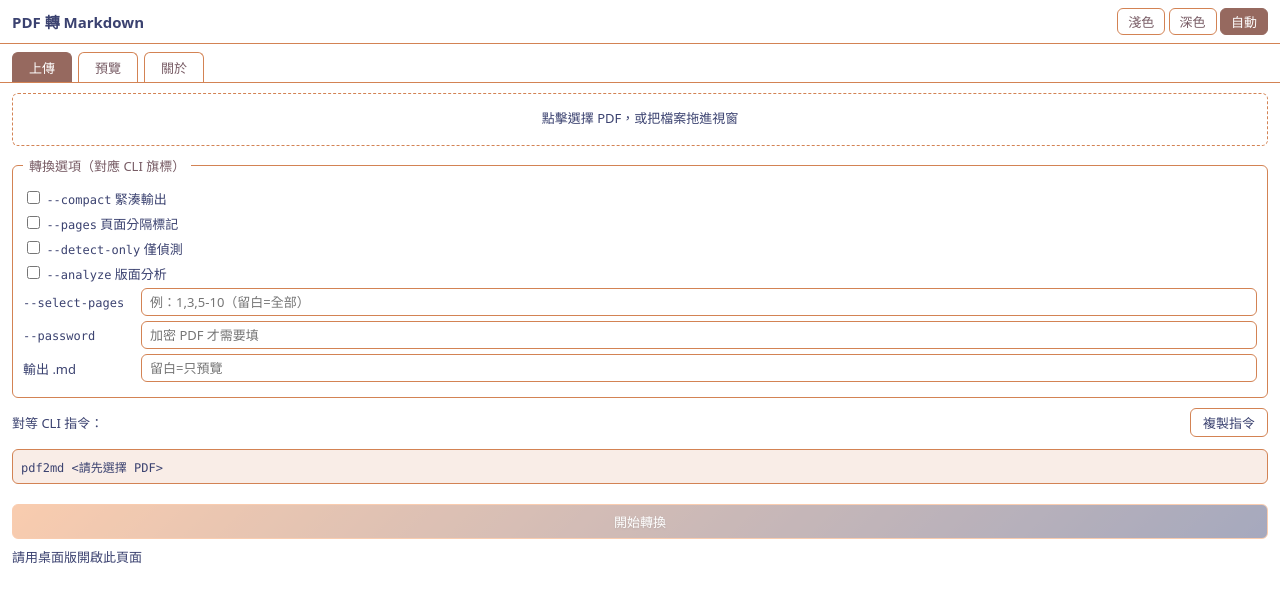
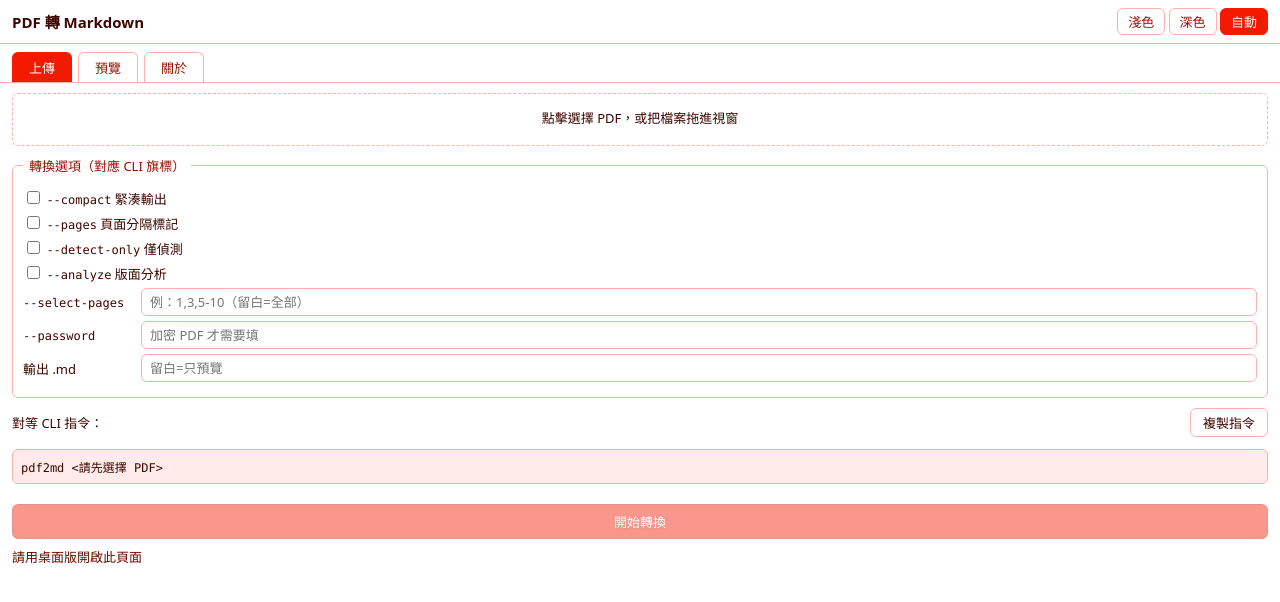
Before and after one commit to renfu-her/pdf2md-gui, a plain HTML site: page ui/index.html in a window 1280 px wide. Drawn offline with Linux system fonts and the light colour scheme.

Commit message:
0.11.0：bittersweet 紅色主題＋單色按鈕壓下態

```diff
--- a/tauri.conf.json
+++ b/tauri.conf.json
@@ -1,7 +1,7 @@
 {
   "$schema": "https://schema.tauri.app/config/2",
   "productName": "PDF 轉 Markdown",
-  "version": "0.10.0",
+  "version": "0.11.0",
   "identifier": "local.pdf2md.gui",
   "build": {
     "frontendDist": "ui"
--- a/ui/styles.css
+++ b/ui/styles.css
@@ -1,71 +1,71 @@
-/* Brand series: colorate RGB linear blend F2904F -> 3B4270.
-   Steps: #F2904F #D38354 #B5765A #96695F #785C65 #594F6A #3B4270.
+/* Brand series: bittersweet shades (colordrop).
+   Steps: #FFDAD6 #FFB1A9 #FE887B #FE5F4D #FE3620 #F41901 #C61501 #981001 #6B0B01 #3D0600.
    Every chromatic role below comes from these steps; only white/black
    (page neutral, button text, text shadow) stand outside the series. */
 :root {
   --bg: #ffffff;
-  --fg: #3B4270;
-  --muted: #785C65;
-  --border: #D38354;
-  --accent: #96695F;
+  --fg: #3D0600;
+  --muted: #981001;
+  --border: #FFB1A9;
+  --accent: #F41901;
   --accent-fg: #ffffff;
-  --action-from: #F2904F;
-  --action-to: #3B4270;
+  --action: #F41901;
+  --action-pressed: #C61501;
   --action-fg: #ffffff;
-  --code-bg: rgba(211, 131, 84, 0.14);
-  --notice-bg: rgba(242, 144, 79, 0.18);
-  --notice-fg: #3B4270;
-  --notice-border: #D38354;
+  --code-bg: rgba(254, 136, 123, 0.16);
+  --notice-bg: rgba(254, 54, 32, 0.12);
+  --notice-fg: #6B0B01;
+  --notice-border: #FE887B;
 }
 
 @media (prefers-color-scheme: dark) {
   :root {
-    --bg: #3B4270;
-    --fg: #ffffff;
-    --muted: #D38354;
-    --border: #594F6A;
-    --accent: #F2904F;
-    --accent-fg: #3B4270;
-    --action-from: #F2904F;
-    --action-to: #3B4270;
-  --action-fg: #ffffff;
-    --code-bg: rgba(242, 144, 79, 0.14);
-    --notice-bg: rgba(242, 144, 79, 0.16);
-    --notice-fg: #F2904F;
-    --notice-border: #594F6A;
+    --bg: #3D0600;
+    --fg: #FFDAD6;
+    --muted: #FE887B;
+    --border: #6B0B01;
+    --accent: #FE887B;
+    --accent-fg: #3D0600;
+    --action: #F41901;
+    --action-pressed: #C61501;
+    --action-fg: #ffffff;
+    --code-bg: rgba(254, 95, 77, 0.16);
+    --notice-bg: rgba(254, 54, 32, 0.18);
+    --notice-fg: #FFB1A9;
+    --notice-border: #981001;
   }
 }
 
 :root[data-theme="light"] {
   --bg: #ffffff;
-  --fg: #3B4270;
-  --muted: #785C65;
-  --border: #D38354;
-  --accent: #96695F;
+  --fg: #3D0600;
+  --muted: #981001;
+  --border: #FFB1A9;
+  --accent: #F41901;
   --accent-fg: #ffffff;
-  --action-from: #F2904F;
-  --action-to: #3B4270;
+  --action: #F41901;
+  --action-pressed: #C61501;
   --action-fg: #ffffff;
-  --code-bg: rgba(211, 131, 84, 0.14);
-  --notice-bg: rgba(242, 144, 79, 0.18);
-  --notice-fg: #3B4270;
-  --notice-border: #D38354;
+  --code-bg: rgba(254, 136, 123, 0.16);
+  --notice-bg: rgba(254, 54, 32, 0.12);
+  --notice-fg: #6B0B01;
+  --notice-border: #FE887B;
 }
 
 :root[data-theme="dark"] {
-  --bg: #3B4270;
-  --fg: #ffffff;
-  --muted: #D38354;
-  --border: #594F6A;
-  --accent: #F2904F;
-  --accent-fg: #3B4270;
-  --action-from: #F2904F;
-  --action-to: #3B4270;
+  --bg: #3D0600;
+  --fg: #FFDAD6;
+  --muted: #FE887B;
+  --border: #6B0B01;
+  --accent: #FE887B;
+  --accent-fg: #3D0600;
+  --action: #F41901;
+  --action-pressed: #C61501;
   --action-fg: #ffffff;
-  --code-bg: rgba(242, 144, 79, 0.14);
-  --notice-bg: rgba(242, 144, 79, 0.16);
-  --notice-fg: #F2904F;
-  --notice-border: #594F6A;
+  --code-bg: rgba(254, 95, 77, 0.16);
+  --notice-bg: rgba(254, 54, 32, 0.18);
+  --notice-fg: #FFB1A9;
+  --notice-border: #981001;
 }
 
 * { box-sizing: border-box; }
@@ -187,12 +187,18 @@ button {
 
 button.primary {
   color: var(--action-fg);
-  background: linear-gradient(135deg, var(--action-from), var(--action-to));
-  border-color: var(--action-from);
+  background: var(--action);
+  border-color: var(--action-pressed);
   text-shadow: 0 1px 2px rgba(0, 0, 0, 0.35);
   width: 100%;
   padding: 7px;
   margin-top: 8px;
+}
+
+button.primary:active,
+button.preview-action:active {
+  background: var(--action-pressed);
+  border-color: var(--action-pressed);
 }
 
 button:disabled { opacity: 0.45; cursor: default; }
@@ -250,8 +256,8 @@ button:disabled { opacity: 0.45; cursor: default; }
 
 button.preview-action {
   color: var(--action-fg);
-  background: linear-gradient(135deg, var(--action-from), var(--action-to));
-  border-color: var(--action-from);
+  background: var(--action);
+  border-color: var(--action-pressed);
   text-shadow: 0 1px 2px rgba(0, 0, 0, 0.35);
   font-weight: 700;
   font-size: 14px;
```
Also changed, not shown: 7 other files.
